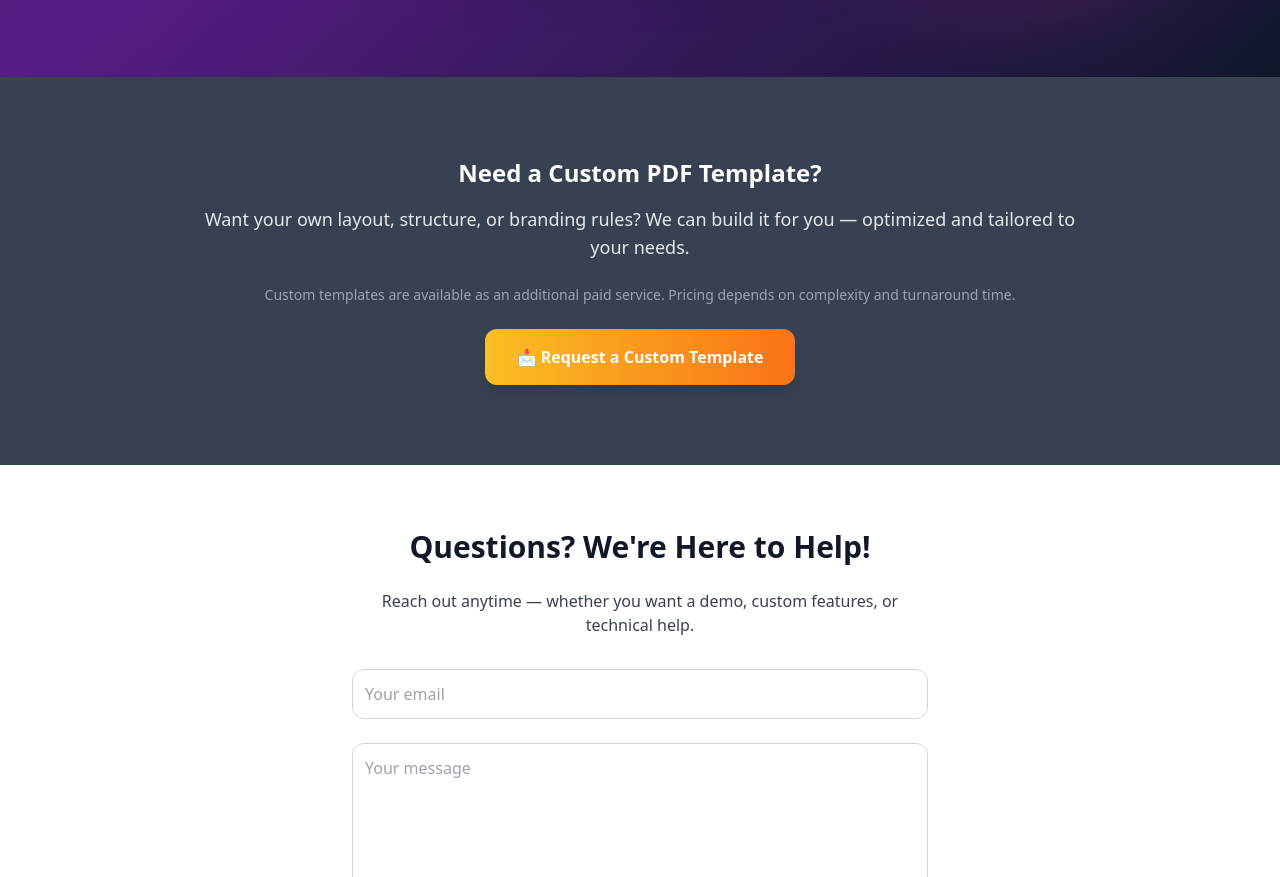
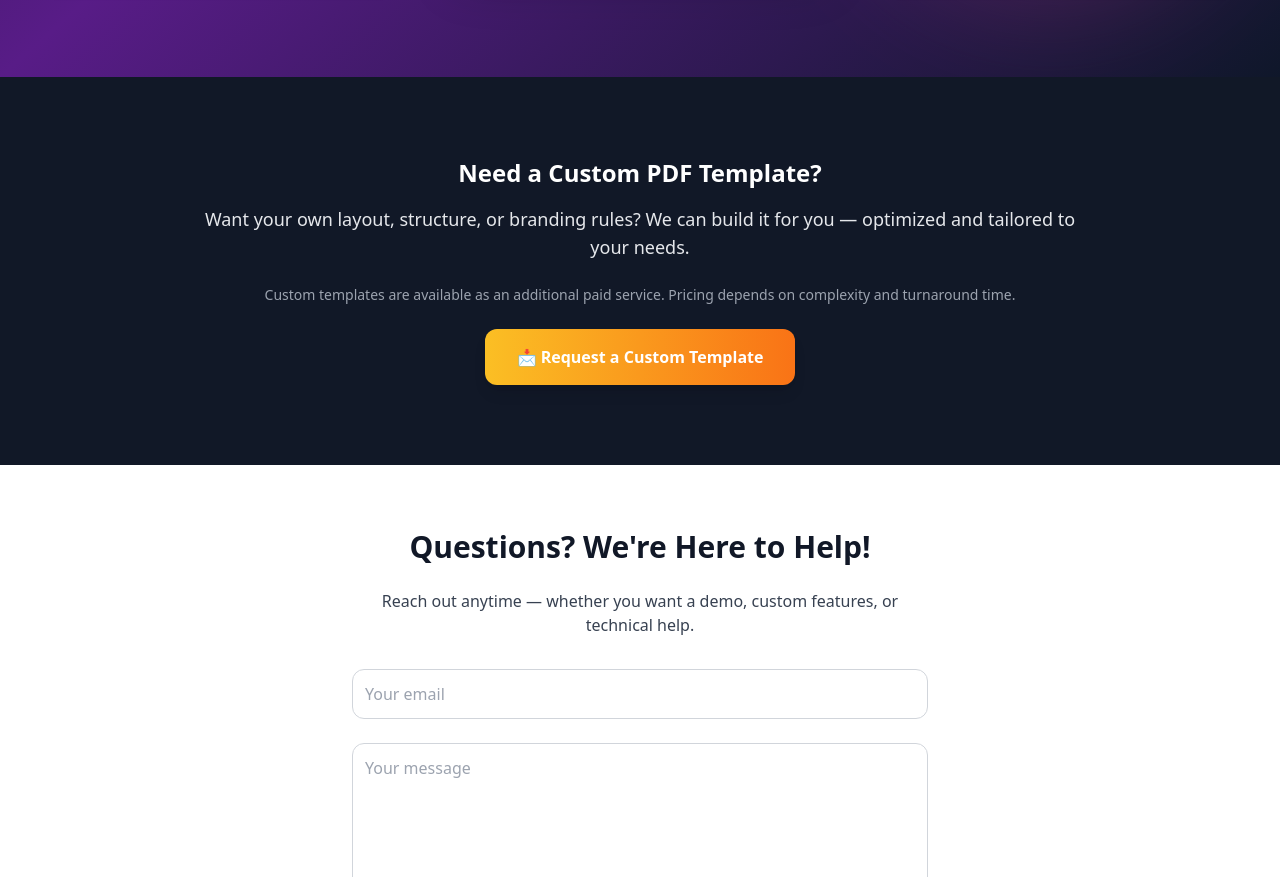
Before and after one commit to Lydia554/PDFify, a website: page app/public/landing.html in a window 1280 px wide. Shown: the part 10322-11199 px from the top of the page. Drawn offline with nearby package versions, Linux system fonts and the light colour scheme.

Commit message:
Update landing.html

```diff
--- a/app/public/landing.html
+++ b/app/public/landing.html
@@ -939,7 +939,7 @@
 </section>
 
 <!-- Custom Templates Info -->
-<section class="bg-gray-700 py-20 text-center px-4">
+<section class="bg-gray-900 py-20 text-center px-4">
   <div class="max-w-4xl mx-auto">
     <h2 class="text-2xl font-bold mb-4 text-white">Need a Custom PDF Template?</h2>
     <p class="text-lg mb-6 text-gray-200">Want your own layout, structure, or branding rules? We can build it for you — optimized and tailored to your needs.</p>
```
